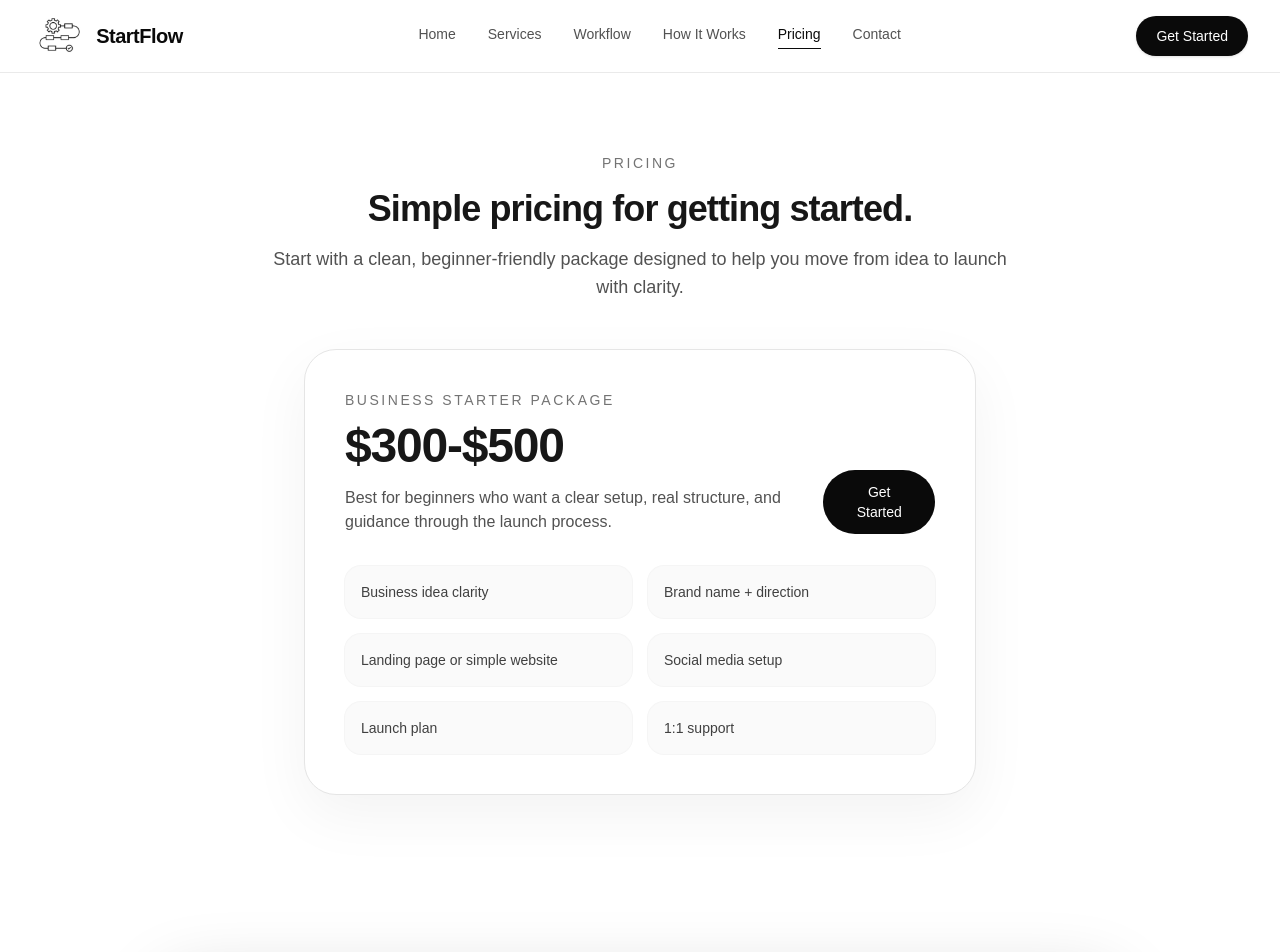
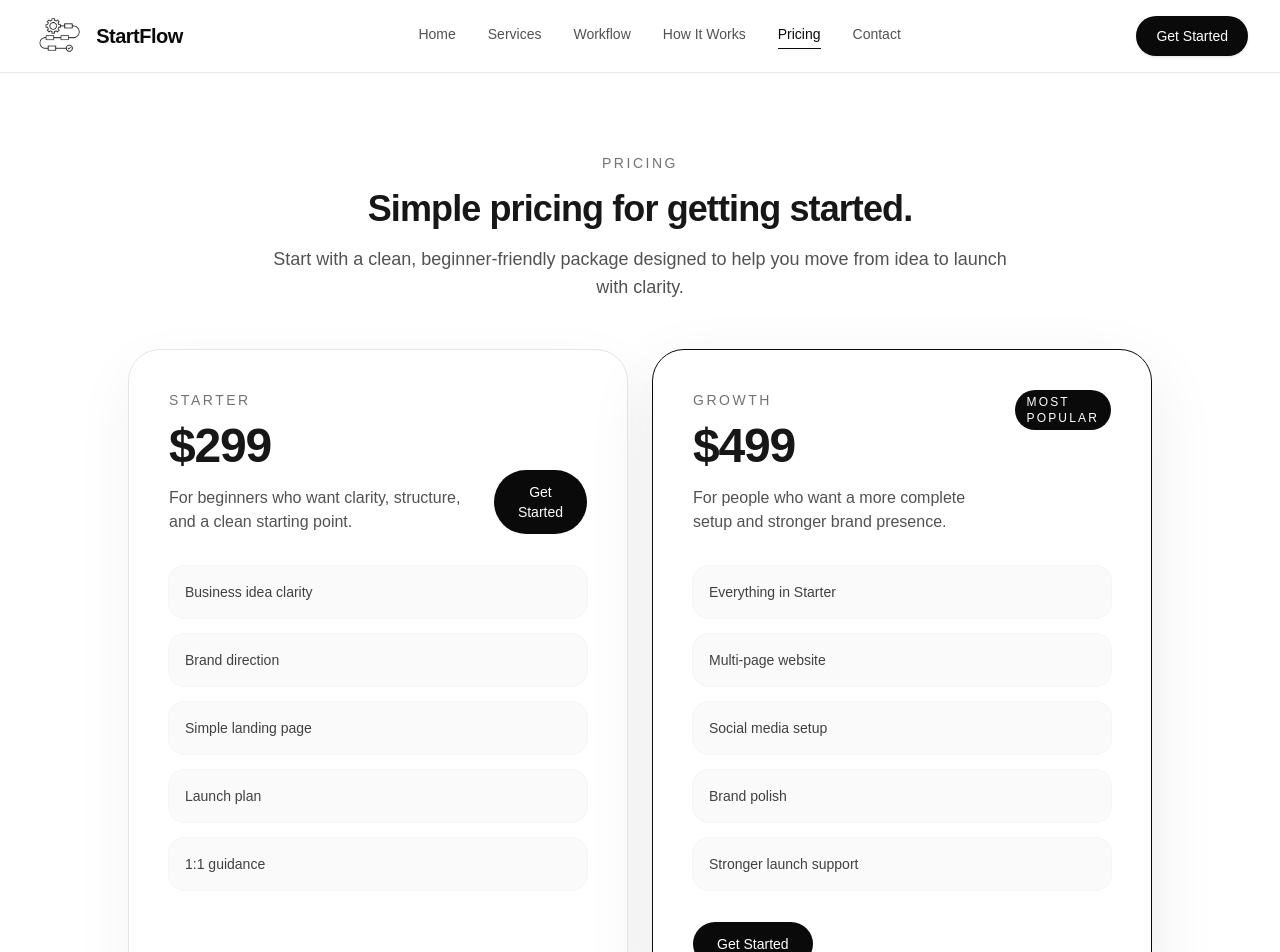
Before and after one commit to zaindurrani93/startflow-site, a Next.js app: page /pricing in a window 1280 px wide. Shown: the top 952 px of the page. Built offline with nearby package versions, Linux system fonts and the light colour scheme.

Commit message:
pricing section

```diff
--- a/components/startflow-sections.tsx
+++ b/components/startflow-sections.tsx
@@ -275,15 +275,16 @@ export function PricingSection() {
         </p>
       </div>
 
-      <div className="mx-auto mt-12 max-w-2xl rounded-[2rem] border border-neutral-200 bg-white p-8 shadow-[0_20px_60px_rgba(0,0,0,0.05)] sm:p-10">
+      <div className="mx-auto mt-12 grid max-w-5xl gap-6 lg:grid-cols-2">
+        <div className="rounded-[2rem] border border-neutral-200 bg-white p-8 shadow-[0_20px_60px_rgba(0,0,0,0.05)] sm:p-10">
           <div className="flex flex-col gap-6 sm:flex-row sm:items-end sm:justify-between">
             <div>
-            <p className="text-sm uppercase tracking-[0.18em] text-neutral-500">Business Starter Package</p>
+              <p className="text-sm uppercase tracking-[0.18em] text-neutral-500">Starter</p>
               <div className="mt-3 flex items-end gap-2">
-              <span className="text-5xl font-semibold tracking-tight">$300-$500</span>
+                <span className="text-5xl font-semibold tracking-tight">$299</span>
               </div>
               <p className="mt-4 max-w-lg text-neutral-600">
-              Best for beginners who want a clear setup, real structure, and guidance through the launch process.
+                For beginners who want clarity, structure, and a clean starting point.
               </p>
             </div>
             <Link
@@ -294,19 +295,57 @@ export function PricingSection() {
             </Link>
           </div>
 
-        <div className="mt-8 grid gap-4 sm:grid-cols-2">
+          <div className="mt-8 grid gap-4">
             {[
               "Business idea clarity",
-            "Brand name + direction",
-            "Landing page or simple website",
-            "Social media setup",
+              "Brand direction",
+              "Simple landing page",
               "Launch plan",
-            "1:1 support"
+              "1:1 guidance"
             ].map((item) => (
               <div key={item} className="rounded-2xl bg-neutral-50 px-4 py-4 text-sm text-neutral-700 ring-1 ring-neutral-100">
                 {item}
               </div>
             ))}
+          </div>
+        </div>
+
+        <div className="rounded-[2rem] border border-neutral-950 bg-white p-8 shadow-[0_24px_70px_rgba(0,0,0,0.08)] sm:p-10">
+          <div className="flex items-start justify-between gap-4">
+            <div>
+              <p className="text-sm uppercase tracking-[0.18em] text-neutral-500">Growth</p>
+              <div className="mt-3 flex items-end gap-2">
+                <span className="text-5xl font-semibold tracking-tight">$499</span>
+              </div>
+              <p className="mt-4 max-w-lg text-neutral-600">
+                For people who want a more complete setup and stronger brand presence.
+              </p>
+            </div>
+            <div className="rounded-full bg-neutral-950 px-3 py-1 text-xs font-medium uppercase tracking-[0.18em] text-white">
+              Most Popular
+            </div>
+          </div>
+
+          <div className="mt-8 grid gap-4">
+            {[
+              "Everything in Starter",
+              "Multi-page website",
+              "Social media setup",
+              "Brand polish",
+              "Stronger launch support"
+            ].map((item) => (
+              <div key={item} className="rounded-2xl bg-neutral-50 px-4 py-4 text-sm text-neutral-700 ring-1 ring-neutral-100">
+                {item}
+              </div>
+            ))}
+          </div>
+
+          <Link
+            href="/contact"
+            className="mt-8 inline-flex rounded-full bg-neutral-950 px-6 py-3 text-center text-sm font-medium text-white transition hover:opacity-90"
+          >
+            Get Started
+          </Link>
         </div>
       </div>
     </section>
```
Lines whose indentation alone changed are shown as unchanged.
